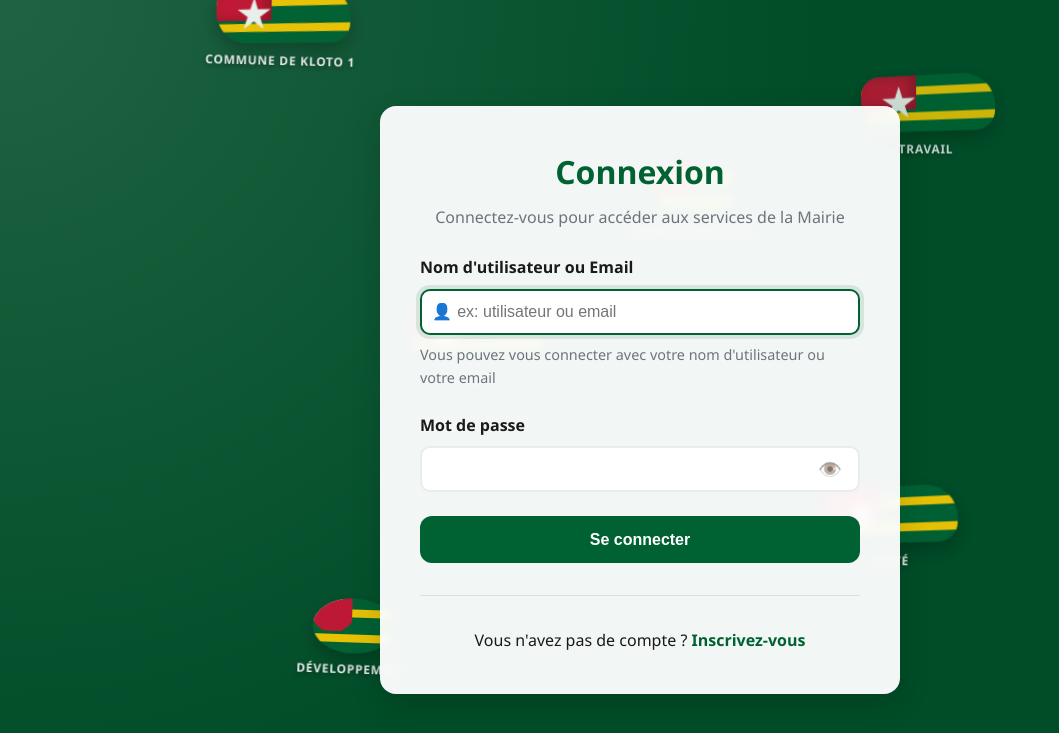
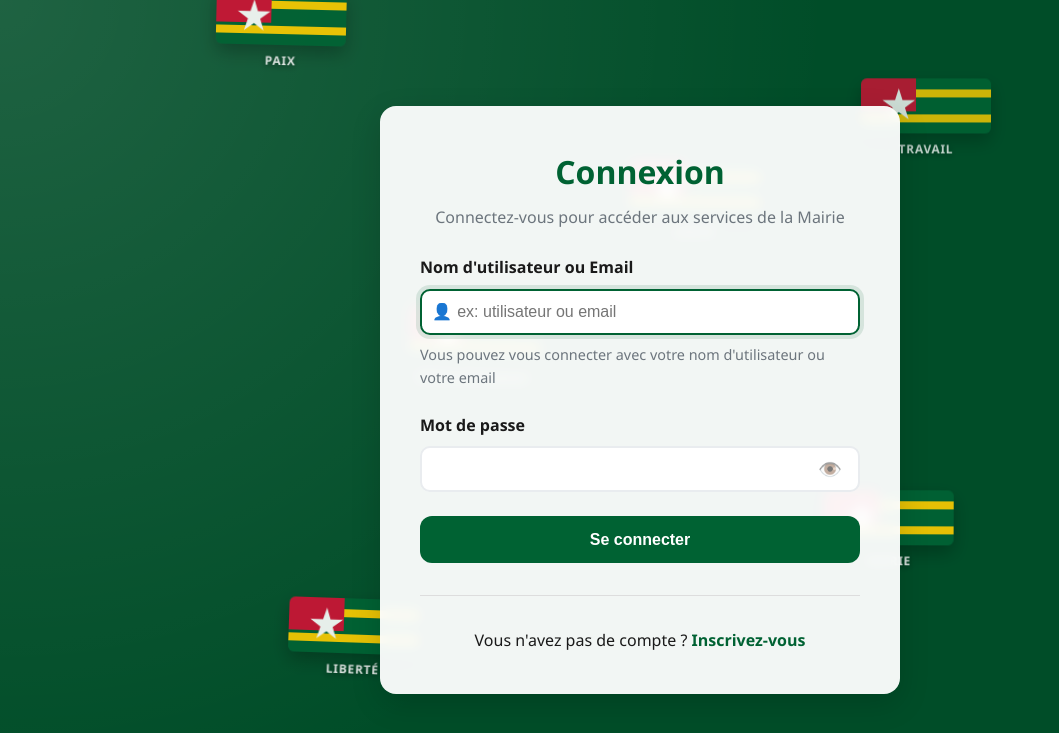
Before and after one commit to DizeAnalytics/MairieKloto1, a Django app: page /comptes/connexion/?next=/tableau-bord/agents-collecteurs/ajouter/ in a window 1280 px wide. Shown: the top 733 px of the page, without its empty margins (0-1059 px from the left). Run offline with Django 5.2, Linux system fonts and the light colour scheme; data comes from the database, SQL or seed files in the repository; data that the repository does not hold is empty.

Commit message:
Revert "Affinage des drapeaux togolais animés (formes rondes et ondulées) et ajout des textes Commune de Kloto 1 / Cohésion sociale"
This reverts commit 458ace9f6bb70d23732960c55f31e3edc70f35b1.

```diff
--- a/templates/comptes/connexion.html
+++ b/templates/comptes/connexion.html
@@ -59,7 +59,7 @@
         .flag-body {
             width: 100%;
             height: 56px;
-            border-radius: 18px 32px 18px 32px;
+            border-radius: 6px;
             box-shadow: 0 8px 18px rgba(0,0,0,0.28);
             overflow: hidden;
             position: relative;
@@ -75,8 +75,6 @@
                     #FFCD00 80%,
                     #006233 80%,
                     #006233 100%);
-            transform-origin: left center;
-            animation: wave-cloth 4s ease-in-out infinite alternate;
         }
 
         .flag-body::before {
@@ -87,7 +85,6 @@
             width: 42%;
             height: 60%;
             background: #D21034;
-            box-shadow: inset -6px 0 12px rgba(0,0,0,0.25);
         }
 
         .flag-body::after {
@@ -110,51 +107,6 @@
                 2% 35%,
                 39% 35%
             );
-        }
-
-        .flag-circle {
-            width: 82px;
-            height: 82px;
-            border-radius: 50%;
-            box-shadow: 0 8px 18px rgba(0,0,0,0.28);
-            position: relative;
-            overflow: hidden;
-            background:
-                radial-gradient(circle at 18% 22%, #ffffff 0, #ffffff 22%, transparent 23%),
-                linear-gradient(to bottom,
-                    #006233 0%,
-                    #006233 20%,
-                    #FFCD00 20%,
-                    #FFCD00 35%,
-                    #006233 35%,
-                    #006233 65%,
-                    #FFCD00 65%,
-                    #FFCD00 80%,
-                    #006233 80%,
-                    #006233 100%);
-        }
-
-        .flag-circle::before {
-            content: '';
-            position: absolute;
-            top: -4%;
-            left: 0;
-            width: 48%;
-            height: 64%;
-            background: #D21034;
-            clip-path: circle(60% at 50% 40%);
-        }
-
-        @keyframes wave-cloth {
-            0% {
-                transform: perspective(520px) rotateY(0deg) skewY(0deg);
-            }
-            50% {
-                transform: perspective(520px) rotateY(-14deg) skewY(-3deg);
-            }
-            100% {
-                transform: perspective(520px) rotateY(6deg) skewY(1.5deg);
-            }
         }
 
         .flag-word {
@@ -366,23 +318,23 @@
     <div class="flag-layer" aria-hidden="true">
         <div class="flag flag--1">
             <div class="flag-body"></div>
-            <div class="flag-word">COMMUNE DE KLOTO 1</div>
+            <div class="flag-word">PAIX</div>
         </div>
         <div class="flag flag--2">
-            <div class="flag-circle"></div>
-            <div class="flag-word">COHÉSION SOCIALE</div>
+            <div class="flag-body"></div>
+            <div class="flag-word">UNITÉ</div>
         </div>
         <div class="flag flag--3">
             <div class="flag-body"></div>
-            <div class="flag-word">PAIX</div>
+            <div class="flag-word">DÉVELOPPEMENT</div>
         </div>
         <div class="flag flag--4">
             <div class="flag-body"></div>
-            <div class="flag-word">UNITÉ</div>
+            <div class="flag-word">PATRIE</div>
         </div>
         <div class="flag flag--5">
-            <div class="flag-circle"></div>
-            <div class="flag-word">DÉVELOPPEMENT</div>
+            <div class="flag-body"></div>
+            <div class="flag-word">LIBERTÉ</div>
         </div>
         <div class="flag flag--6">
             <div class="flag-body"></div>
```
Also changed, not shown: templates/comptes/inscription.html (+9 -57 lines).
